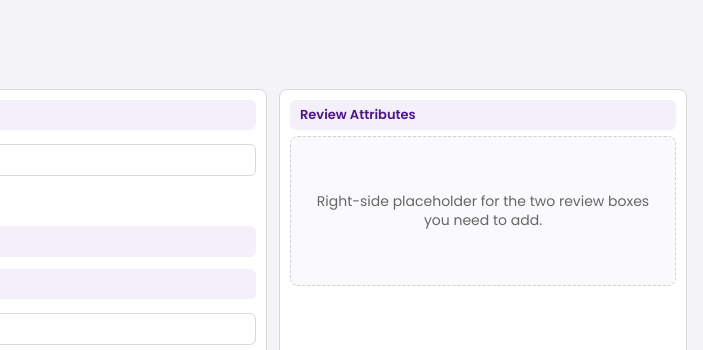
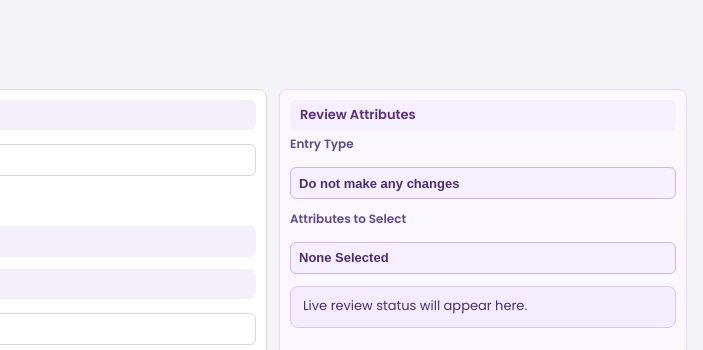
Before and after one commit to AadityaThantharate/7501-Comment-gen, a plain HTML site: page index.html in a window 1280 px wide. Shown: the top 350 px of the page, 577-1280 px from the left. Drawn offline with nearby package versions, Linux system fonts and the light colour scheme.

Commit message:
feat: Enhance review attributes section with dynamic note updates and styling

```diff
--- a/css/comment.css
+++ b/css/comment.css
@@ -187,6 +187,40 @@ h3 i {
   justify-content: center;
   text-align: center;
   padding: 20px;
+}
+.review-attributes-card .field-group {
+  display: flex;
+  flex-direction: column;
+  gap: 6px;
+  margin-bottom: 12px;
+}
+.review-attributes-card .field-group label {
+  font-size: 12px;
+  color: #5f4b8b;
+  font-weight: 600;
+}
+.review-attributes-card input[readonly] {
+  background: #f5efff;
+  border: 1px solid #c8b6ff;
+  color: #4b2d72;
+  font-weight: 600;
+}
+.attributes-note {
+  padding: 10px 12px;
+  border-radius: 8px;
+  background: #f4edff;
+  border: 1px solid #d7c7ff;
+  color: #4b2d72;
+  font-size: 13px;
+  min-height: 42px;
+}
+.review-attributes-card {
+  background: #fbf7ff;
+  border-color: #e6d9ff;
+}
+.review-attributes-card h3 {
+  background: #f5efff;
+  color: #5a2d81;
 }
 
 /* ================= LOGS ================= */
--- a/index.html
+++ b/index.html
@@ -181,10 +181,18 @@
       </div>
     </div>
 
-    <div class="card blank-card">
+    <div class="card blank-card review-attributes-card">
       <div>
         <h3>Review Attributes</h3>
-        <div class="blank-note">Right-side placeholder for the two review boxes you need to add.</div>
+        <div class="field-group">
+          <label for="entryTypeText">Entry Type</label>
+          <input id="entryTypeText" type="text" readonly value="Do not make any changes" />
+        </div>
+        <div class="field-group">
+          <label for="attributesText">Attributes to Select</label>
+          <input id="attributesText" type="text" readonly value="None Selected" />
+        </div>
+        <div id="attributesNote" class="attributes-note">Enter a completed comment or use review options to see the suggested attribute.</div>
       </div>
     </div>
 <div class="card" style="display: none;">
--- a/js/comment.js
+++ b/js/comment.js
@@ -267,14 +267,73 @@ indexComplete.addEventListener("click", async () => {
 }
 
 const latestBtn = document.getElementById("commentSeven");
+const entryTypeText = document.getElementById("entryTypeText");
+const attributesText = document.getElementById("attributesText");
+const attributesNote = document.getElementById("attributesNote");
 
 const completedCommentInput = document.getElementById("input75");
 if (completedCommentInput) {
   completedCommentInput.value = "GN - Business Document";
   completedCommentInput.addEventListener("input", () => {
     completedCommentInput.value = completedCommentInput.value.replace(/[^A-Za-z0-9\s-]/g, "");
+    updateAttributesForCompletedComment();
   });
+  updateAttributesForCompletedComment();
 }
+
+function setEntryTypeForReview() {
+  if (entryTypeText) {
+    if (entryTypeText.tagName === "INPUT") {
+      entryTypeText.value = "Do not make any changes";
+    } else {
+      entryTypeText.textContent = "Do not make any changes";
+    }
+  }
+}
+
+function setAttributesValue(element, value) {
+  if (!element) return;
+  if (element.tagName === "INPUT") {
+    element.value = value;
+  } else {
+    element.textContent = value;
+  }
+}
+
+function setBadgeValue(value) {
+  // Badge function deprecated - badge removed from UI
+}
+
+function updateAttributesForCompletedComment() {
+  if (!attributesText || !completedCommentInput) return;
+  const commentValue = completedCommentInput.value.trim();
+
+  if (!commentValue) {
+    setAttributesValue(attributesText, "None Selected");
+    if (attributesNote) attributesNote.textContent = "Type a comment to see the suggested attribute.";
+    return;
+  }
+
+  if (commentValue.toUpperCase().includes("GN - BUSINESS DOCUMENT")) {
+    setAttributesValue(attributesText, "GN");
+    if (attributesNote) attributesNote.textContent = "Detected GN business document. Attribute set to GN.";
+    return;
+  }
+
+  setAttributesValue(attributesText, "ECOM");
+  if (attributesNote) attributesNote.textContent = "Manual entry detected. Attribute set to ECOM.";
+}
+
+if (attributesText) {
+  setAttributesValue(attributesText, "None Selected");
+}
+if (entryTypeText) {
+  setEntryTypeForReview();
+}
+if (attributesNote) {
+  attributesNote.textContent = "Live review status will appear here.";
+}
+
 
 const allowedEntryPattern = /^[A-Za-z0-9\s-]+$/;
 const numericAlphaInputs = [entryInput, duplicateInput];
@@ -310,6 +369,7 @@ if (latestBtn) {
       preview7501.classList.add("preview");
       preview7501.style.display = "block";
     }
+    updateAttributesForCompletedComment();
     inputs.value = "";
     try {
       await navigator.clipboard.writeText(preview);
@@ -457,6 +517,9 @@ if (Review7501) {
       output.textContent = newSelect;
       output.classList.add("preview");
     }
+    setEntryTypeForReview();
+    if (attributesText) setAttributesValue(attributesText, "Review");
+    if (attributesNote) attributesNote.textContent = "Review selected. Awaiting department and task.";
 
     try {
       await navigator.clipboard.writeText(newSelect);
```
Also changed, not shown: 7501proc.html (+7 -0 lines), js/7501proc.js (+40 -0 lines).
